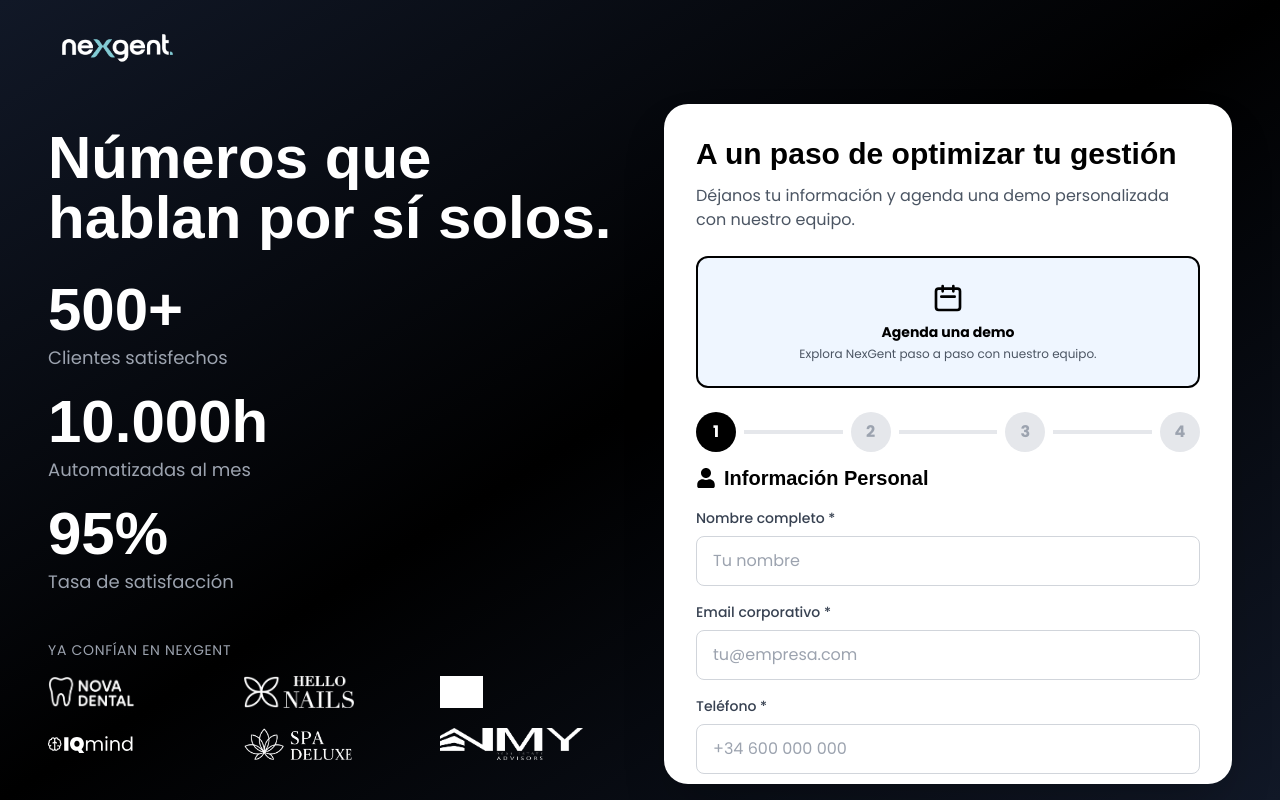
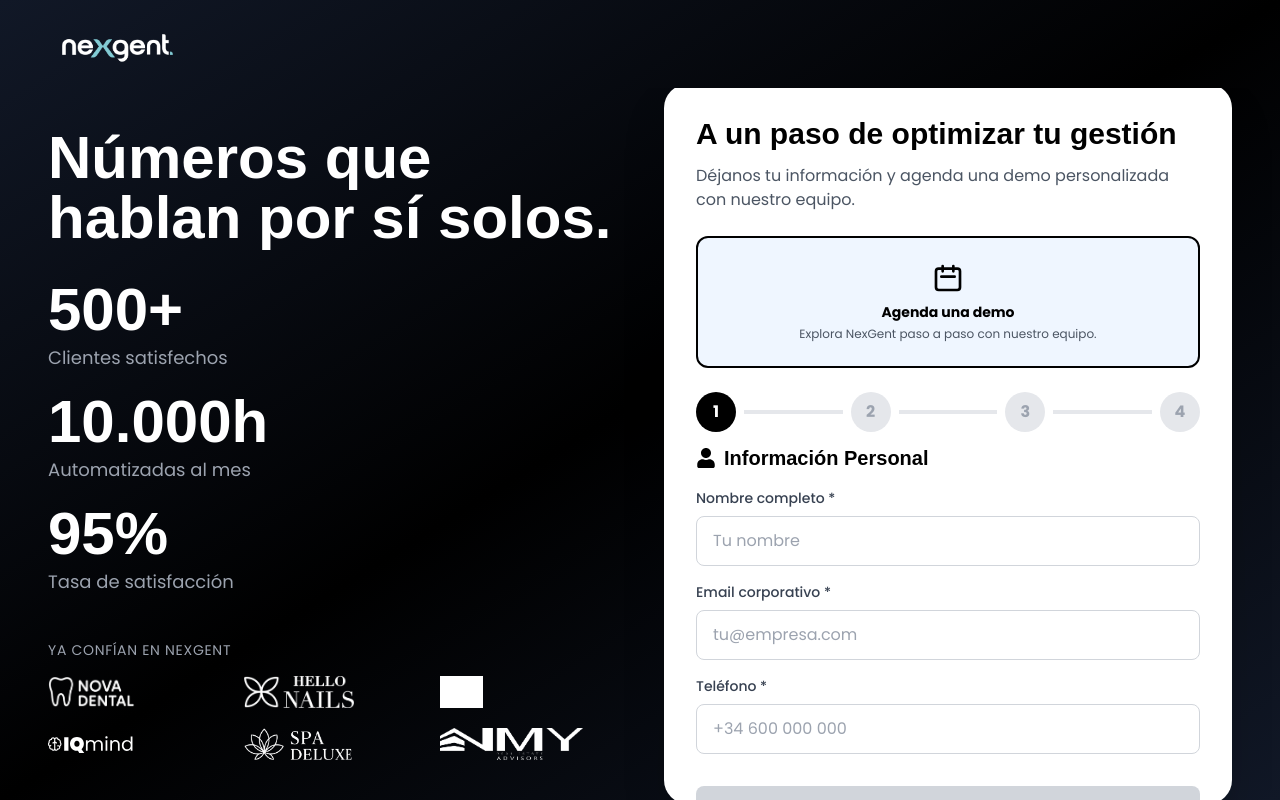
Before and after one commit to Aguti1902/nexgent-nueva-web, a Next.js app: page /demo in a window 1280 px wide. Built offline with nearby package versions, Linux system fonts and the light colour scheme; grey boxes are pictures that could not be loaded; a web font is replaced by a local one.

Commit message:
📐 AJUSTE: Card del formulario más alta
CAMBIO:
- max-h-[85vh] → max-h-[90vh]
- La card del formulario ahora ocupa más altura
- Mejor aprovechamiento del espacio vertical
- Más espacio para ver el contenido

RESULTADO:
Card más alta sin necesidad de tanto scroll interno.

```diff
--- a/components/demo/DemoHero.tsx
+++ b/components/demo/DemoHero.tsx
@@ -115,7 +115,7 @@ export default function DemoHero() {
             initial={{ opacity: 0, x: 50 }}
             animate={{ opacity: 1, x: 0 }}
             transition={{ duration: 0.7, delay: 0.3 }}
-            className="bg-white rounded-3xl shadow-2xl overflow-hidden max-h-[85vh] overflow-y-auto"
+            className="bg-white rounded-3xl shadow-2xl overflow-hidden max-h-[90vh] overflow-y-auto"
           >
             <div className="p-6 lg:p-8">
               <h2 className="font-monda text-2xl lg:text-3xl font-bold text-black mb-3">
```
